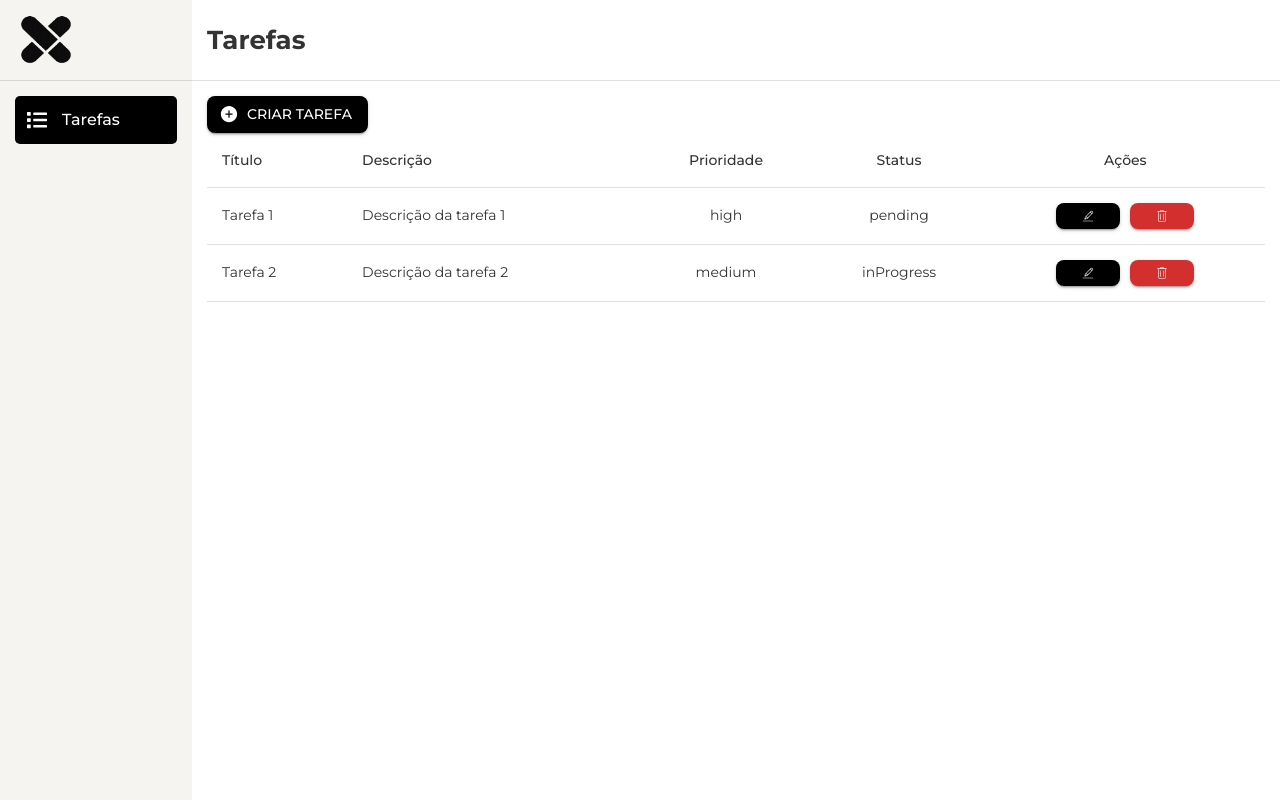
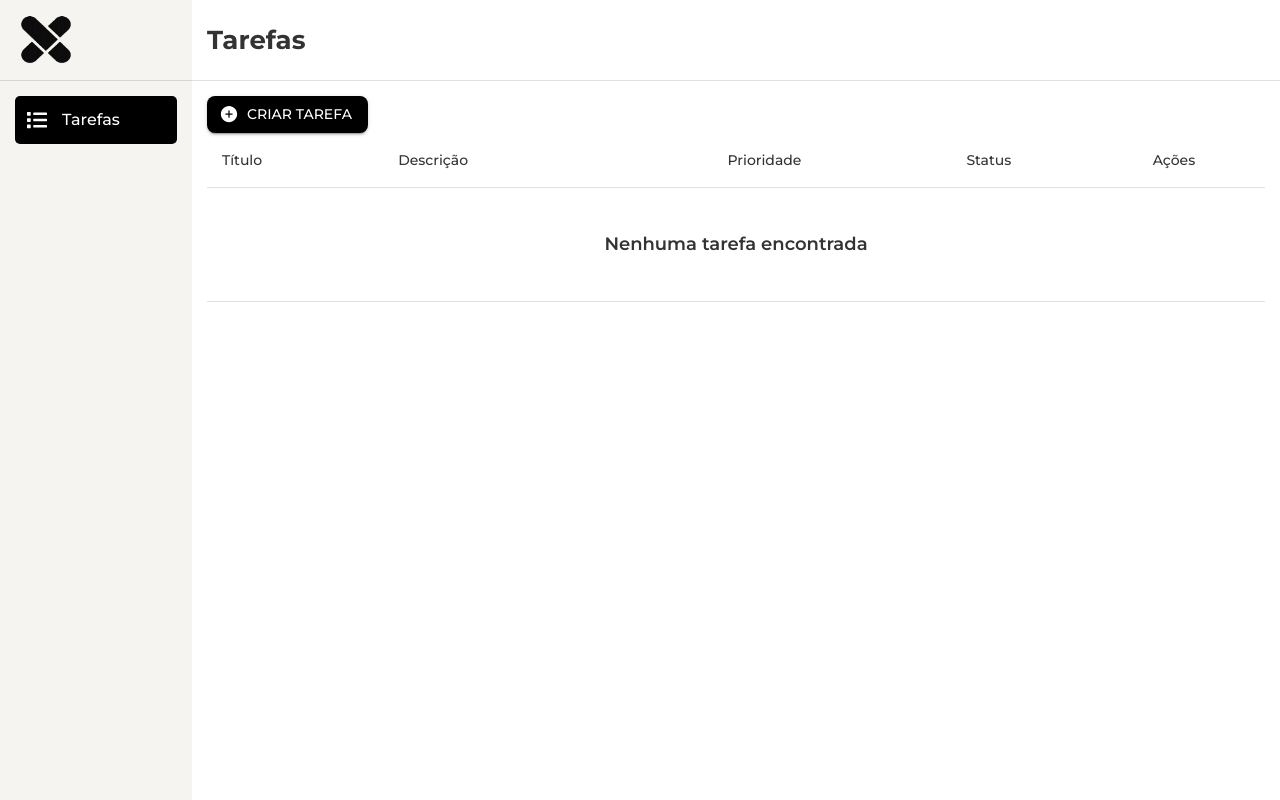
Before and after one commit to guilhermeoln/teste-sga, a Next.js app: page /tasks in a window 1280 px wide. Built offline with nearby package versions, Linux system fonts and the light colour scheme.

Commit message:
feat: task store

```diff
--- a/package.json
+++ b/package.json
@@ -19,7 +19,8 @@
     "react-dom": "19.1.0",
     "react-hook-form": "^7.64.0",
     "react-icons": "^5.5.0",
-    "yup": "^1.7.1"
+    "yup": "^1.7.1",
+    "zustand": "^5.0.8"
   },
   "devDependencies": {
     "@eslint/eslintrc": "^3",
--- a/src/app/(private)/tasks/useContainer.tsx
+++ b/src/app/(private)/tasks/useContainer.tsx
@@ -1,25 +1,11 @@
 import { Column } from "@/components/CustomTable";
+import useTaskStore from "@/store/useTaskStore";
 import { Task } from "@/types";
 import { Box, Button } from "@mui/material";
 import { CiEdit, CiTrash } from "react-icons/ci";
 
 export default function useContainer() {
-  const tasks: Task[] = [
-    {
-      id: 1,
-      title: "Tarefa 1",
-      description: "Descrição da tarefa 1",
-      priority: "high",
-      status: "pending",
-    },
-    {
-      id: 2,
-      title: "Tarefa 2",
-      description: "Descrição da tarefa 2",
-      priority: "medium",
-      status: "inProgress",
-    },
-  ];
+  const { tasks } = useTaskStore();
 
   const columns: Column<Task>[] = [
     { key: "title", label: "Título" },
--- a/src/components/CustomTable/index.tsx
+++ b/src/components/CustomTable/index.tsx
@@ -88,13 +88,7 @@ export default function CustomTable<T>({
                   py={5}
                   gap={5}
                 >
-                  <Image
-                    src="/empty-data.svg"
-                    alt="Sem dados"
-                    width={150}
-                    height={150}
-                  />
-                  <Typography fontWeight={600} fontSize={22}>
+                  <Typography fontWeight={600} variant="h2">
                     {emptyMessage}
                   </Typography>
                 </Box>
--- /dev/null
+++ b/src/store/useTaskStore.ts
@@ -0,0 +1,43 @@
+import { CacheKeysEnum, Task } from "@/types";
+import { create } from "zustand";
+import { persist } from "zustand/middleware";
+
+interface TaskStore {
+  tasks: Task[];
+  addTask: (task: Omit<Task, "id">) => void;
+  updateTask: (id: string, updatedTask: Partial<Task>) => void;
+  deleteTask: (id: string) => void;
+  clearTasks: () => void;
+}
+
+const useTaskStore = create<TaskStore>()(
+  persist(
+    (set) => ({
+      tasks: [],
+
+      addTask: (taskData) =>
+        set((state) => ({
+          tasks: [...state.tasks, { id: crypto.randomUUID(), ...taskData }],
+        })),
+
+      updateTask: (id, updatedTask) =>
+        set((state) => ({
+          tasks: state.tasks.map((task) =>
+            task.id === id ? { ...task, ...updatedTask } : task
+          ),
+        })),
+
+      deleteTask: (id) =>
+        set((state) => ({
+          tasks: state.tasks.filter((task) => task.id !== id),
+        })),
+
+      clearTasks: () => set({ tasks: [] }),
+    }),
+    {
+      name: CacheKeysEnum.TASKS,
+    }
+  )
+);
+
+export default useTaskStore;
--- a/src/types/index.ts
+++ b/src/types/index.ts
@@ -9,7 +9,7 @@ export type Route = {
 };
 
 export type Task = {
-  id: number;
+  id: string;
   title: string;
   description: string;
   priority: "low" | "medium" | "high";
```
Also changed, not shown: 1 other file (tests, documents, lock files or other folders).
